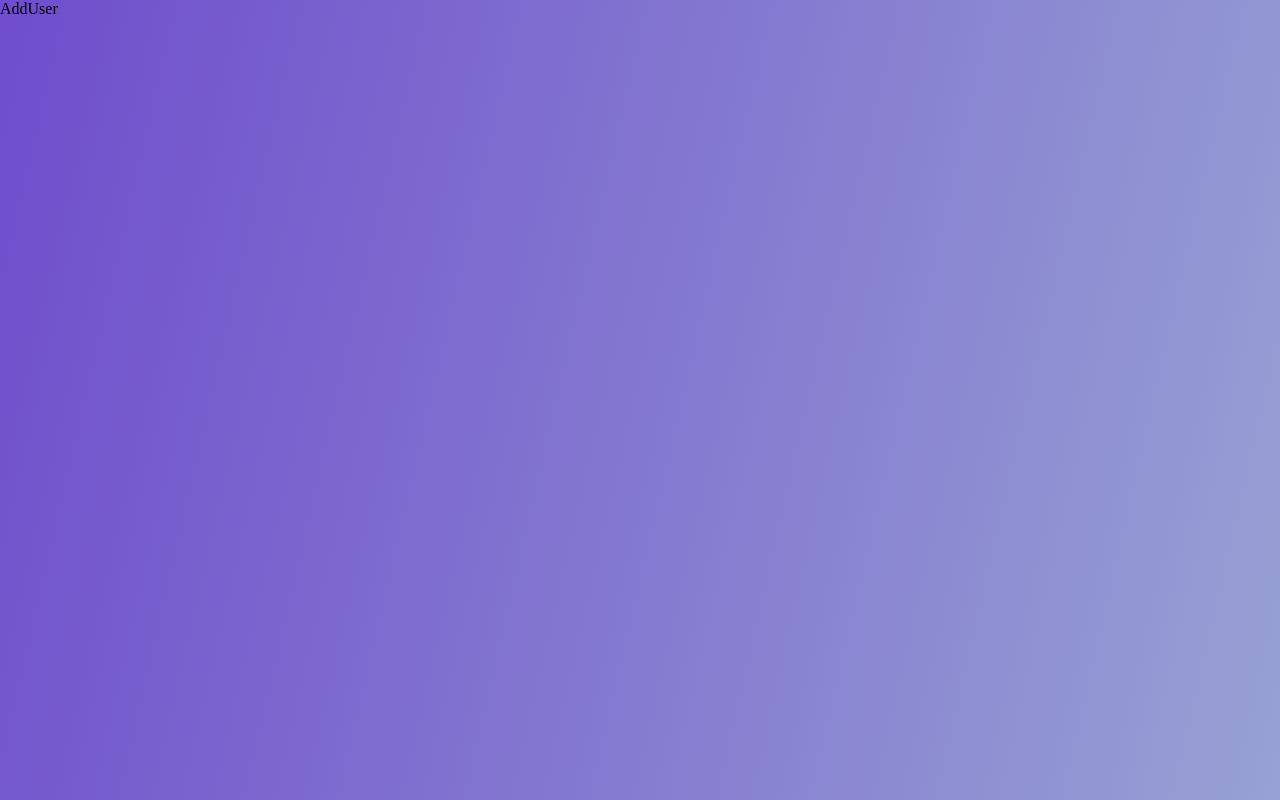
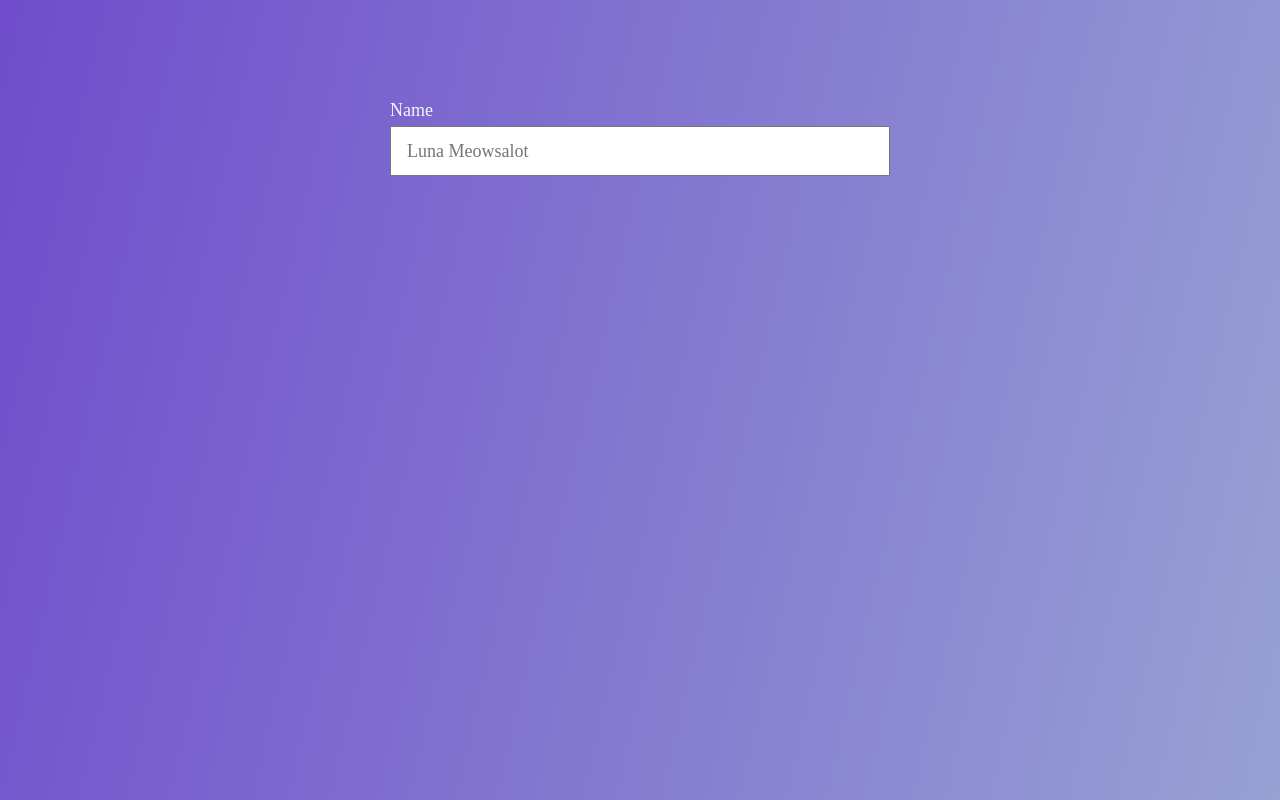
Before and after one commit to serhatbek/redux-add-user, a React (Create React App) app: page /redux-add-user/add-user in a window 1280 px wide. Built offline with nearby package versions, Linux system fonts and the light colour scheme.

Commit message:
input, button components

```diff
--- a/src/App.js
+++ b/src/App.js
@@ -6,10 +6,12 @@ import AddUser from './components/AddUser/AddUser';
 function App() {
   return (
     <main>
-      <Routes>
-        <Route path='/redux-add-user/' element={<UsersList />} />
-        <Route path='/redux-add-user/add-user' element={<AddUser />} />
-      </Routes>
+      <div className='container'>
+        <Routes>
+          <Route path='/redux-add-user' element={<UsersList />} />
+          <Route path='/redux-add-user/add-user' element={<AddUser />} />
+        </Routes>
+      </div>
     </main>
   );
 }
--- a/src/App.scss
+++ b/src/App.scss
@@ -31,3 +31,20 @@ h6 {
 main {
   height: 100vh;
 }
+
+a,
+button {
+  cursor: pointer;
+}
+
+input,
+button {
+  outline: none;
+}
+
+input,
+button,
+label {
+  font-size: 18px;
+  font-family: inherit;
+}
--- a/src/components/AddUser/AddUser.js
+++ b/src/components/AddUser/AddUser.js
@@ -1,7 +1,12 @@
-import React from 'react';
+import AddUserForm from '../AddUserForm/AddUserForm';
+import './AddUser.scss';
 
 const AddUser = () => {
-  return <div>AddUser</div>;
+  return (
+    <section className='section__add-user'>
+      <AddUserForm />
+    </section>
+  );
 };
 
 export default AddUser;
--- a/src/components/AddUser/AddUser.scss
+++ b/src/components/AddUser/AddUser.scss
@@ -0,0 +1,6 @@
+.section__add-user {
+  height: 100vh;
+  padding: 100px 0;
+  display: flex;
+  justify-content: center;
+}
--- /dev/null
+++ b/src/components/AddUserForm/AddUserForm.js
@@ -0,0 +1,15 @@
+import './AddUserForm.scss';
+import Input from '../Input/Input';
+
+const AddUserForm = () => {
+  return (
+    <div className='add-user'>
+      <Input
+        label='Name'
+        inputProps={{ type: 'text', placeholder: 'Luna Meowsalot' }}
+      />
+    </div>
+  );
+};
+
+export default AddUserForm;
--- /dev/null
+++ b/src/components/AddUserForm/AddUserForm.scss
@@ -0,0 +1,4 @@
+.add-user {
+  max-width: 500px;
+  width: 100%;
+}
--- a/src/components/Button/Button.scss
+++ b/src/components/Button/Button.scss
@@ -6,4 +6,13 @@
   border: none;
   border-radius: 4px;
   margin-bottom: 20px;
+  box-shadow: 0 4px 16px -4px rgba(0, 0, 0, 0.8);
+  transition: all 300ms ease-in-out;
+
+  &:hover {
+    transform: translateY(-1px);
+    background-color: #4870f1;
+
+    transform: rotate(360deg);
+  }
 }
--- /dev/null
+++ b/src/components/Input/Input.js
@@ -0,0 +1,12 @@
+import './Input.scss';
+
+const Input = ({ label, inputProps, onChange, value }) => {
+  return (
+    <div className='input'>
+      <label>{label}</label>
+      <input {...inputProps} value={value} onChange={onChange} />
+    </div>
+  );
+};
+
+export default Input;
--- /dev/null
+++ b/src/components/Input/Input.scss
@@ -0,0 +1,15 @@
+.input {
+  display: flex;
+  flex-direction: column;
+
+  > label {
+    color: aliceblue;
+    margin-bottom: 5px;
+  }
+
+  > input {
+    height: 50px;
+    width: 100%;
+    padding: 15px;
+  }
+}
--- a/src/components/UserList/UsersList.js
+++ b/src/components/UserList/UsersList.js
@@ -9,8 +9,6 @@ const UsersList = () => {
     { id: 2, name: 'Rex', email: 'dino@gmail.com' },
   ];
 
-  // const renderCard = () => <div>Users Here</div>;
-
   if (!users.length) {
     return <p>No User</p>;
   }
@@ -19,7 +17,6 @@ const UsersList = () => {
     <section>
       <div className='user-list'>
         <h1>redux toolkit</h1>
-        <div className='container'>
         <Link to={'add-user'}>
           <Button>Add User</Button>
         </Link>
@@ -29,7 +26,6 @@ const UsersList = () => {
           ))}
         </div>
       </div>
-      </div>
     </section>
   );
 };
```
Lines whose indentation alone changed are shown as unchanged.
